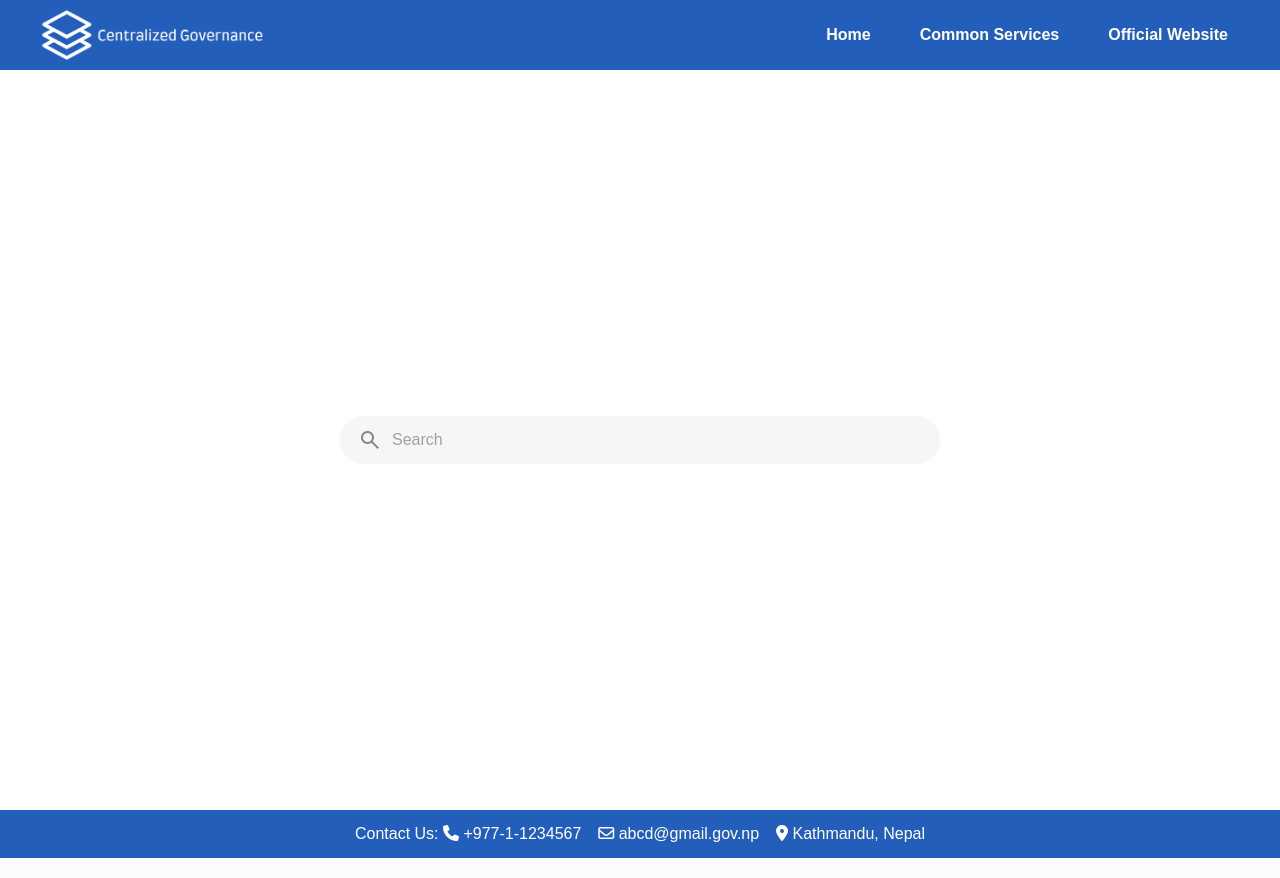
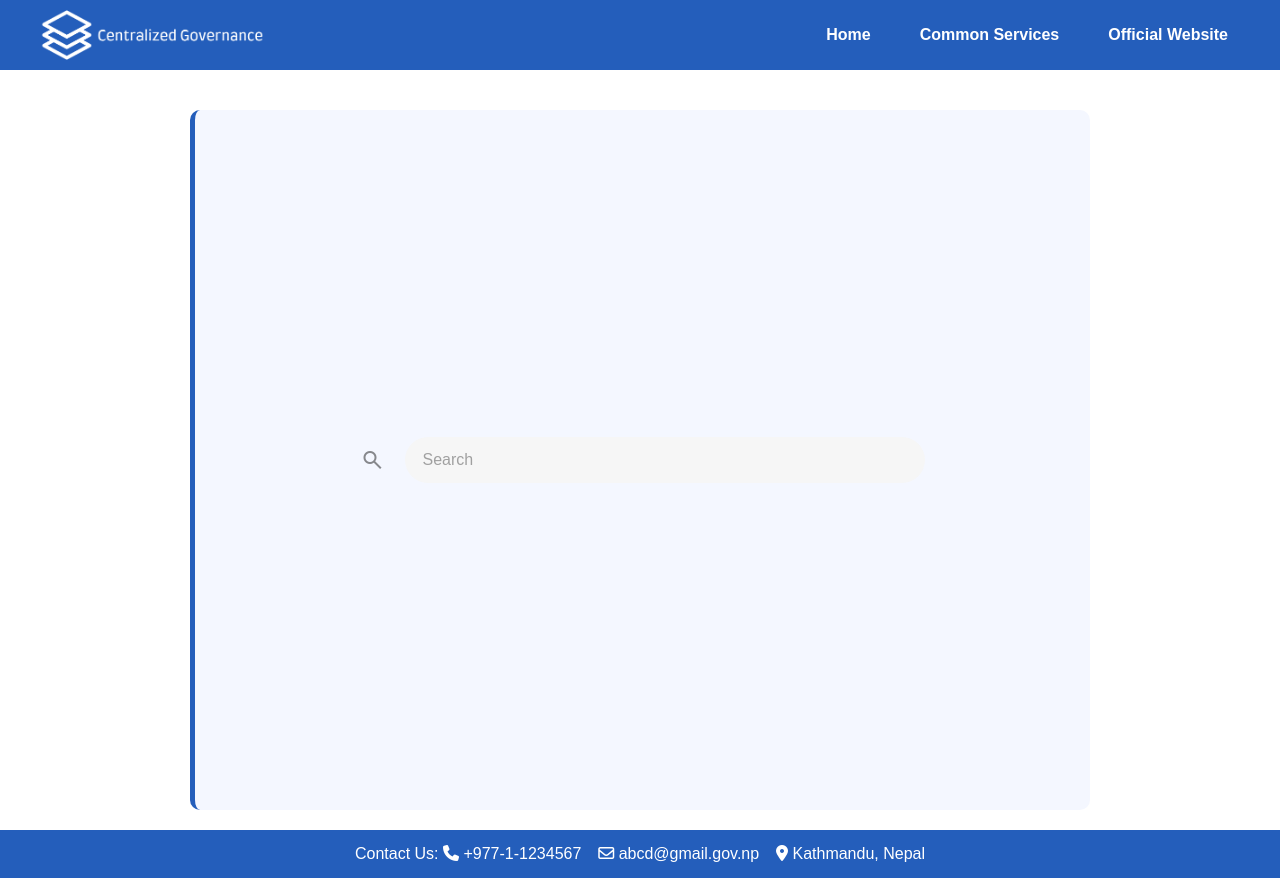
Before and after one commit to GrumpyCTZN/Centralised-Governance, a Python web app: template templates/search.html in a window 1280 px wide. Run offline with Jinja, Linux system fonts and the light colour scheme; the template is opened without the code that fills it, so the values that code supplies are empty; some libraries are stand-ins or nearby versions.

Commit message:
stying common page

```diff
--- a/static/css/style.css
+++ b/static/css/style.css
@@ -273,3 +273,97 @@ footer {
     padding: 15px;
   }
 }
+.optionbased {
+  max-width: 900px;
+  margin: 40px auto 20px auto;
+  padding: 20px 24px;
+  background: #f4f7ff;
+  border-left: 5px solid #245ebb;
+  border-radius: 10px;
+}
+
+.optionbased h1 {
+  font-size: 28px;
+  font-weight: 600;
+  color: #245ebb;
+  margin: 0;
+  text-transform: capitalize;
+}
+#home {
+  min-height: calc(100vh - 140px);
+  display: flex;
+  flex-direction: column;
+  justify-content: center;
+  align-items: center;
+  gap: 25px;
+  padding: 30px 20px;
+  text-align: center;
+}
+
+#home h1 {
+  font-size: 26px;
+  font-weight: 500;
+  color: #333333;
+}
+.search-page {
+  display: flex;
+  gap: 20px;
+  justify-content: center;
+  align-items: center;
+  background: none;
+  box-shadow: none;
+}
+.search-page button.search-input {
+  width: 140px;
+  padding: 12px 0;
+  border-radius: 30px;
+  border: 2px solid #245ebb;
+  background: white;
+  color: #245ebb;
+  font-size: 16px;
+  font-weight: 500;
+  cursor: pointer;
+  transition: all 0.25s ease;
+}
+
+
+.search-page button.search-input:hover {
+  background: #245ebb;
+  color: #ffffff;
+  transform: translateY(-2px);
+}
+
+
+.search-page button.search-input:active {
+  transform: scale(0.96);
+}
+.search-page input.search-input {
+  width: 500px;
+  max-width: 90vw;
+  padding: 14px 18px;
+  border-radius: 28px;
+  border: none;
+  background: #f6f6f6;
+  font-size: 16px;
+}
+
+.search-page input.search-input:focus {
+  outline: none;
+  box-shadow: 0 0 0 3px rgba(36, 94, 187, 0.25);
+}
+.missinglist{
+  max-width: 900px;
+  margin: 40px auto 20px auto;
+  padding: 20px 24px;
+  background: #f4f7ff;
+  border-left: 5px solid #245ebb;
+  border-radius: 10px;
+}
+
+.missinglist h1{
+  font-size: 28px;
+  font-weight: 600;
+  color: #245ebb;
+  margin: 0;
+  text-transform: capitalize;
+}
--- a/templates/search.html
+++ b/templates/search.html
@@ -2,24 +2,21 @@
 <title>Search</title>
 {%endblock%} {%block body%}
 <main>
-
-{% for doc_type in ['drivinglicense', 'nidcard', 'citizenship', 'passport'] %}
-  {% if type == doc_type %}
-    <h1>{{ doc_type|capitalize }} documents box</h1>
-  {% endif %}
-{% endfor %}
-
-  {% if button %}
-
+  <div class="optionbased">
+    {% for doc_type in ['drivinglicense', 'nidcard', 'citizenship', 'passport']
+    %} {% if type == doc_type %}
+    <h1>{{ doc_type| capitalize }} documents box</h1>
+    {% endif %} {% endfor %} {% if button %}
+  </div>
   <section id="home">
     <h1>Do you have the documents listed above?</h1>
     <form action="/search" method="POST">
-    <input type="hidden" name="service" value="{{ type }}">
+      <input type="hidden" name="service" value="{{ type }}" />
       <div class="search-page">
-    <button type="submit" name="choice" value="yes" class="search-input" style="flex: 1; border: none; border-right: 1px solid #ccc; cursor: pointer; background: transparent;">
+        <button type="submit" name="choice" value="yes" class="search-input">
           Yes
         </button>
-    <button type="submit" name="choice" value="no" class="search-input" style="flex: 1; border: none; cursor: pointer; background: transparent;">
+        <button type="submit" name="choice" value="no" class="search-input">
           No
         </button>
       </div>
@@ -42,6 +39,5 @@
       </div>
     </form>
   </section>
-
 </main>
 {%endblock%}
```
Also changed, not shown: templates/intermediate.html (+7 -11 lines). Lines whose indentation alone changed are shown as unchanged.
